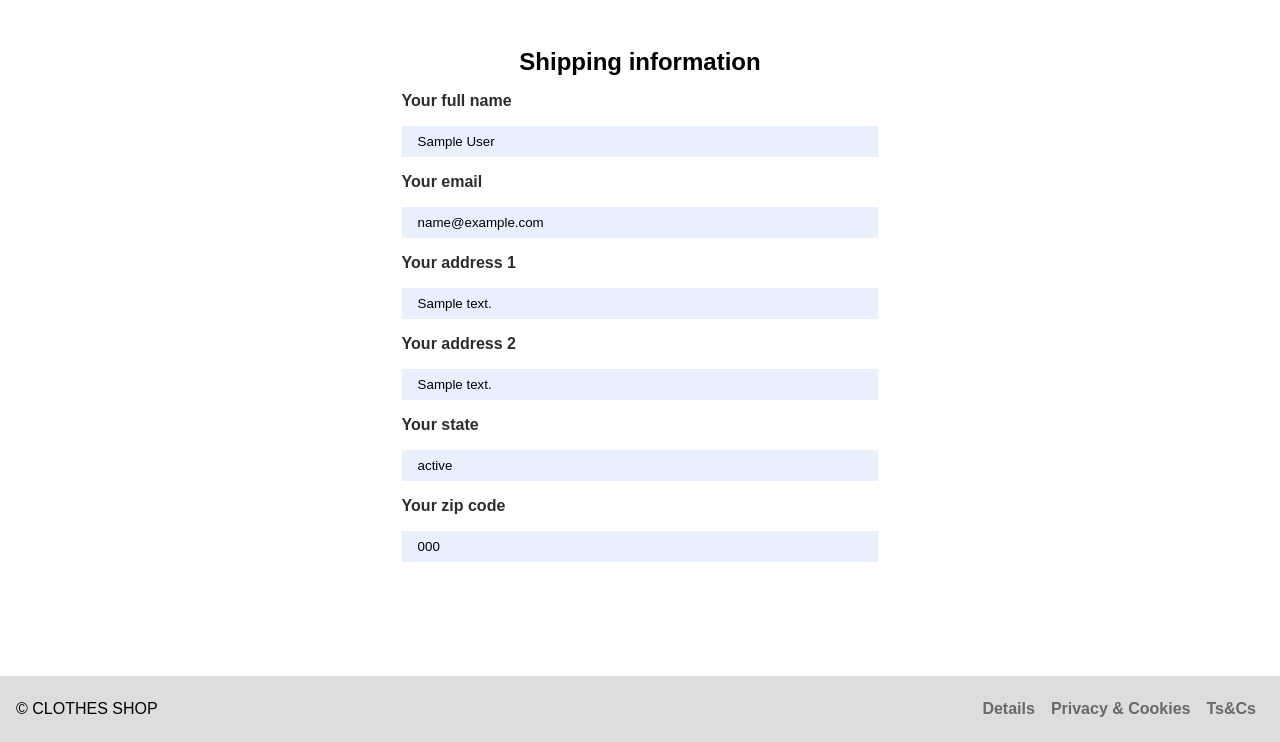
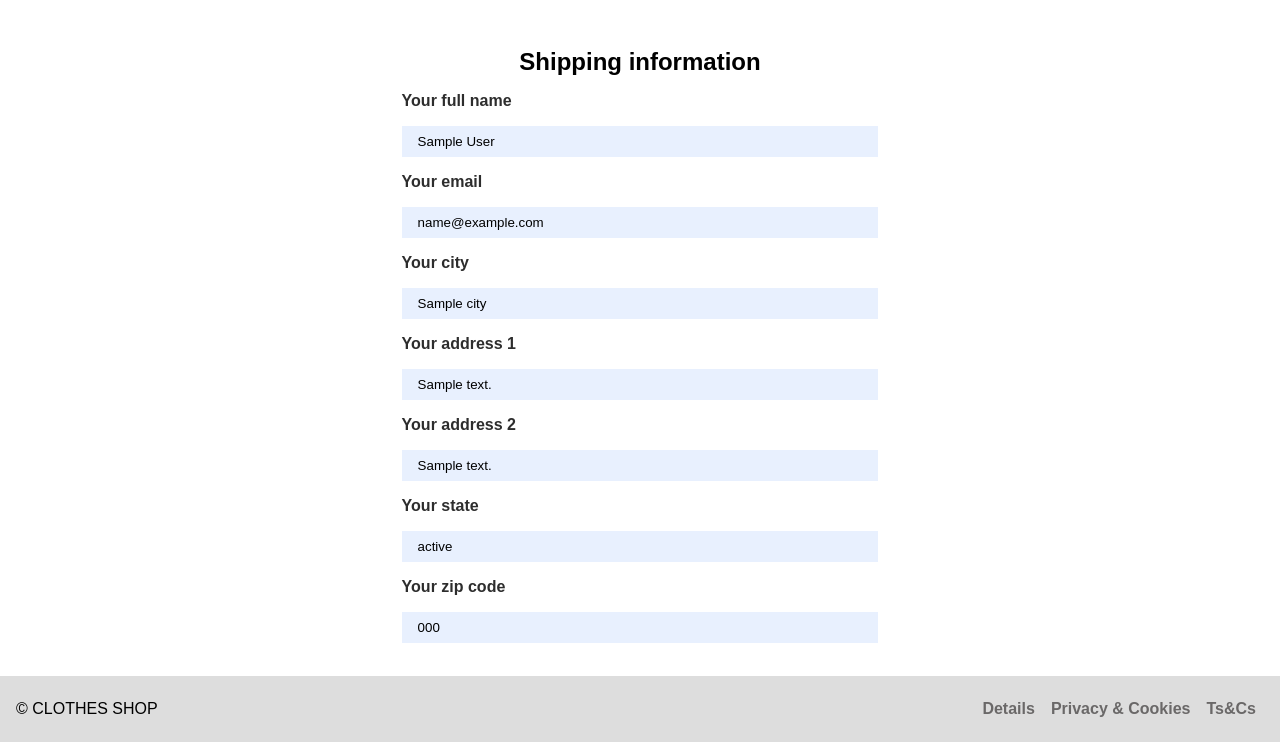
Before and after one commit to devignasrocys/ptu8_baigiamasis_darbas, a Django app: template e_commerce_shop/payment/templates/payment/checkout.html in a window 1280 px wide. Shown: the part 58-800 px from the top of the page. Run offline with Django 4.2, Linux system fonts and the light colour scheme; the template is opened without the code that fills it: most values are stand-ins (such as "Sample title", 1, 10 or a date in 2020); some libraries are stand-ins or nearby versions.

Commit message:
mini update

```diff
--- a/e_commerce_shop/cart/cart.py
+++ b/e_commerce_shop/cart/cart.py
@@ -6,6 +6,7 @@ class Cart():
     def __init__(self, request):
         self.session = request.session
         cart = self.session.get('session_key')
+
 
         if 'session_key' not in request.session:
             cart = self.session['session_key'] = {}
--- a/e_commerce_shop/payment/forms.py
+++ b/e_commerce_shop/payment/forms.py
@@ -7,4 +7,4 @@ User = get_user_model()
 class ShippingForm(forms.ModelForm):
     class Meta:
         model = models.ShippingAddress
-        fields = ('full_name', 'email', 'address1', 'address2', 'state', 'zipcode')
+        fields = ('full_name', 'email', 'city', 'address1', 'address2', 'state', 'zipcode')
--- a/e_commerce_shop/payment/models.py
+++ b/e_commerce_shop/payment/models.py
@@ -8,7 +8,8 @@ class ShippingAddress(models.Model):
     full_name = models.CharField(max_length=255)
     email = models.EmailField(max_length=255)
     address1 = models.CharField(max_length=255)
-    address2 = models.CharField(max_length=255)
+    address2 = models.CharField(max_length=255, null=True, blank=True)
+    city = models.CharField(max_length=255)
     state = models.CharField(max_length=255)
     zipcode = models.CharField(max_length=50)
     user = models.ForeignKey(User, on_delete=models.CASCADE, related_name="shipping_address", null=True, blank=True)
--- a/e_commerce_shop/payment/templates/payment/checkout.html
+++ b/e_commerce_shop/payment/templates/payment/checkout.html
@@ -8,6 +8,9 @@
 
     <label for="email">Your email<label>
     <input id="email" type="text" name="email" placeholder="Email" value="{{shipping.email}}" />
+
+    <label for="city">Your city<label>
+    <input id="city" type="text" name="city" placeholder="City" value="{{shipping.city}}" />
 
     <label for="address1">Your address 1<label>
     <input id="address1" type="text" name="address1" placeholder="Address 1" value="{{shipping.address1}}" />
@@ -65,8 +68,7 @@
                     })
                     .then(response => response.json())
                     .then(data =>  {
-                        console.log(data)
-                        window.location.replace(`{% url 'payment-success' %}`);
+                        window.location.assign(`{% url 'payment-success' %}`);
                     }).catch(error => {
                         window.location.replace("{% url 'payment-failed' %}");
                     })
--- a/e_commerce_shop/payment/templates/payment/payment-success.html
+++ b/e_commerce_shop/payment/templates/payment/payment-success.html
@@ -9,8 +9,7 @@
             <span class="payment-success__span">Quantity</span>
             <span class="payment-success__span">Price</span>
         </li>
-
-        {% for item in cart%}
+        {% for item in cart %}
         <li class="payment-success__item">
             <span class="payment-success__span">{{item.product.title}}</span>
             <span class="payment-success__span">Ordered: <b>{{item.qty}}</b></span>
--- a/e_commerce_shop/payment/views.py
+++ b/e_commerce_shop/payment/views.py
@@ -48,14 +48,14 @@ def complete_order(request):
             for item in cart:
                 models.OrderItem.objects.create(order=order, product=item['product'], quantity=item['qty'])
         order_success = True
-        response = JsonResponse({'order_success': order_success,})
+        response = JsonResponse({'order_success': order_success})
         return response
 
 def payment_success(request):
     cart = Cart(request)
     context = {'cart': cart}
     cart.clear()
-    return render(request, 'payment/payment-success.html', context=context)
+    return render(request, 'payment/payment-success.html', context)
 
 def payment_failed(request):
     return render(request, 'payment/payment-failed.html')
--- a/e_commerce_shop/users/templates/users/order-details.html
+++ b/e_commerce_shop/users/templates/users/order-details.html
@@ -30,7 +30,7 @@
             </p>
             <p>
                 <b>City: </b>
-                {{shipping_address.address2}}
+                {{shipping_address.city}}
             </p>
             <p>
                 <b>State: </b>
```
Also changed, not shown: e_commerce_shop/payment/migrations/0006_shippingaddress_city.py (added), e_commerce_shop/payment/migrations/0007_remove_shippingaddress_city.py (added), e_commerce_shop/payment/migrations/0008_shippingaddress_city.py (added), e_commerce_shop/payment/migrations/0009_alter_shippingaddress_address2.py (added).
